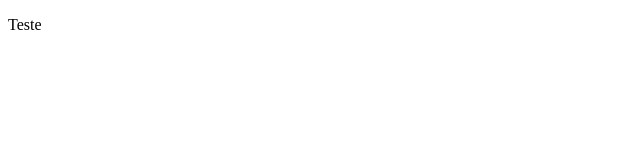
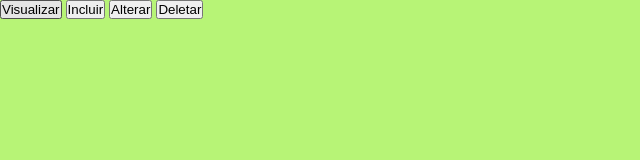
Before and after one commit to Rebert-Azevedo/Gerenciador-de-Tarefas, a website: page front-end/index.html in a window 1280 px wide. Shown: the whole page, without its empty margins (0-640 px from the left). Drawn offline with Linux system fonts and the light colour scheme.

Commit message:
Inserindo botôes de pesquisa

```diff
--- a/front-end/index.html
+++ b/front-end/index.html
@@ -4,11 +4,20 @@
     <meta charset="UTF-8">
     <meta name="viewport" content="width=device-width, initial-scale=1.0">
     <link rel="shortcut icon" href="/icon/logo.png" type="image/x-icon">
-    <link rel="stylesheet" href="/style.css">
+    <link rel="stylesheet" href="./style.css">
     <title>Gerenciador de Tarefas</title>
 </head>
 <body>
-    <p>Teste</p>
+    <header>
+        <div class="interface">
+            <nav class="menu-desktop">
+                <button id="">Visualizar</button>
+                <button>Incluir</button>
+                <button>Alterar</button>
+                <button>Deletar</button>
+            </nav> <!--Nav-->
+        </div> <!--interface-->
+    </header>
 </body>
-<link rel="stylesheet" href="/script.js">
+<link rel="stylesheet" href="./script.js">
 </html>
--- a/front-end/style.css
+++ b/front-end/style.css
@@ -0,0 +1,11 @@
+/* Estilo Geral */
+*{
+    margin: 0;
+    padding: 0;
+    box-sizing: border-box;
+}
+
+body{
+    background-color: #b7f476;
+    height: 100vh;
+}
```
